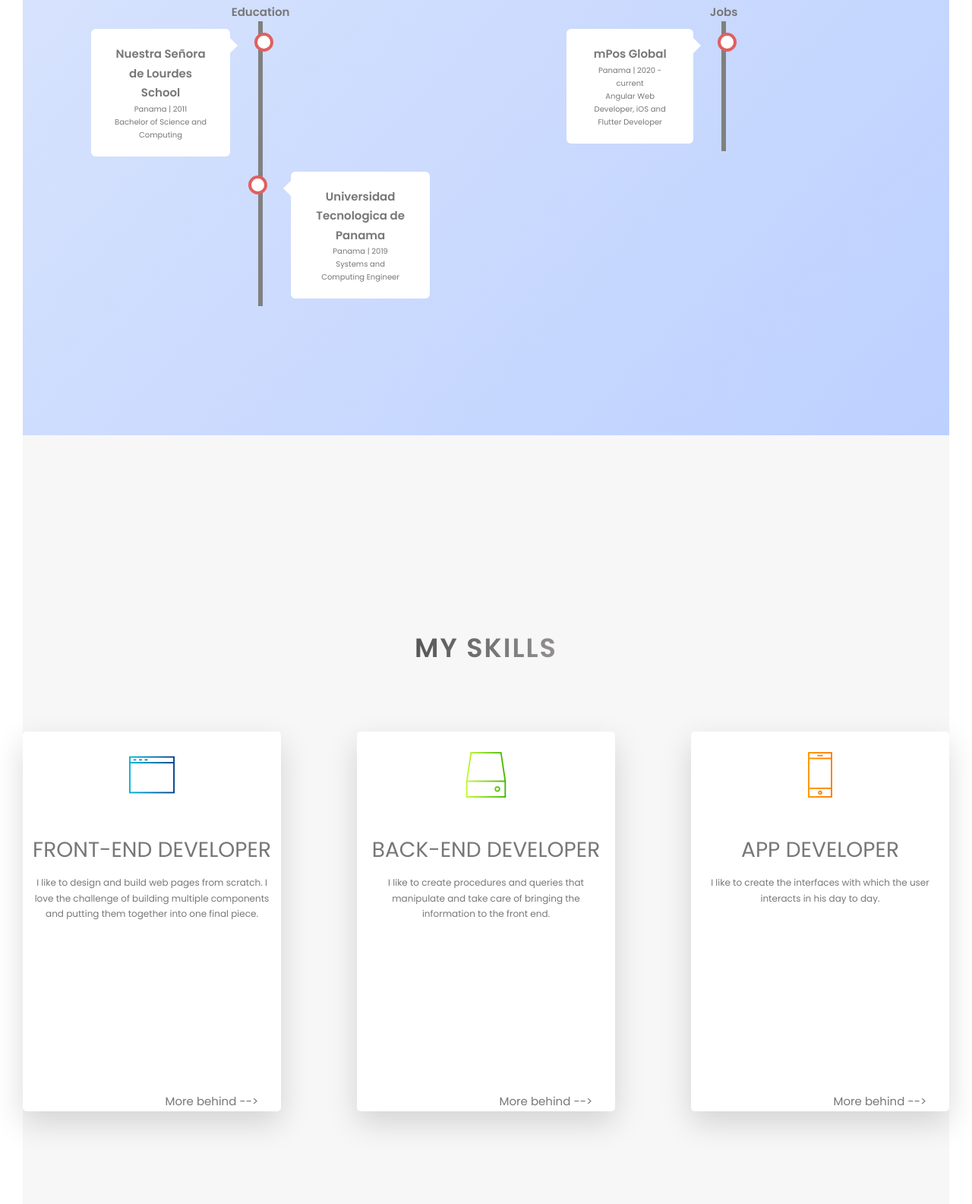
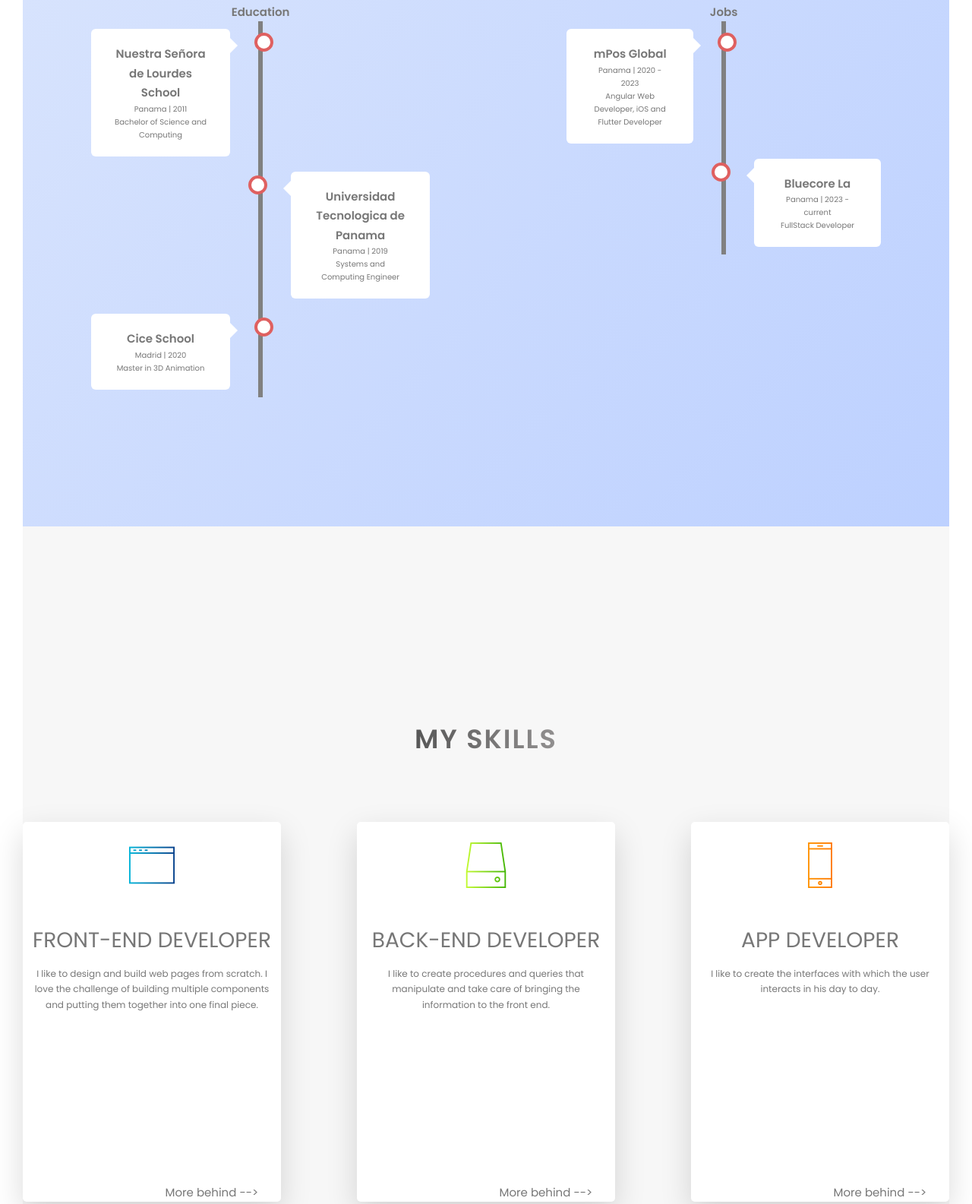
Before and after one commit to caelum050/portfolio.github.io, a website: page Websites/Portfolio-Website/index.html in a window 1280 px wide. Shown: the part 1468-3053 px from the top of the page at 76% size. Drawn offline with nearby package versions, Linux system fonts and the light colour scheme; a web font is replaced by a local one.

Commit message:
skills and education additional logs

```diff
--- a/Websites/Portfolio-Website/assets/js/main.js
+++ b/Websites/Portfolio-Website/assets/js/main.js
@@ -28,6 +28,9 @@ const timelineContainer2 = document.querySelector(
 const timelineContainer3 = document.querySelector(
   ".timeline-container-anim-03"
 );
+const timelineContainer4 = document.querySelector(
+  ".timeline-container-anim-04"
+);
 
 const skillsHeader = document.querySelector(".header-skills");
 const skillCard1 = document.querySelector(".card-anim-01");
@@ -47,6 +50,7 @@ aboutSubTitle.classList.remove("anim-header-fade-up");
 timelineContainer1.classList.remove("anim-header-fade-left");
 timelineContainer2.classList.add("anim-header-fade-right");
 timelineContainer3.classList.add("anim-header-fade-left");
+timelineContainer4.classList.add("anim-header-fade-right")
 skillsHeader.classList.remove("anim-header-fade-down");
 skillCard1.classList.remove("anim-header-fade-up");
 skillCard2.classList.remove("anim-header-fade-up");
@@ -102,11 +106,12 @@ const observer = new IntersectionObserver((entries) => {
       case "timeline-job":
         if (entry.isIntersecting) {
           timelineContainer3.classList.add("anim-header-fade-left");
-
+          timelineContainer4.classList.add("anim-header-fade-right")
           return;
         }
 
         timelineContainer3.classList.remove("anim-header-fade-left");
+        timelineContainer4.classList.remove("anim-header-fade-right");
 
         break;
 
--- a/Websites/Portfolio-Website/index.html
+++ b/Websites/Portfolio-Website/index.html
@@ -125,6 +125,16 @@
                   </div>
                 </div>
 
+                <div class="timeline-container-anim-03">
+                  <div class="container__timeline left">
+                    <div class="content">
+                      <h2>Cice School</h2>
+                      <p>Madrid | 2020</p>
+                      <p>Master in 3D Animation</p>
+                    </div>
+                  </div>
+                </div>
+
               </div>
             </div>
 
@@ -137,8 +147,18 @@
                   <div class="container__timeline left">
                     <div class="content">
                       <h2>mPos Global</h2>
-                      <p>Panama | 2020 - current</p>
+                      <p>Panama | 2020 - 2023</p>
                       <p>Angular Web Developer, iOS and Flutter Developer</p>
+                    </div>
+                  </div>
+                </div>
+
+                <div class="timeline-container-anim-04">
+                  <div class="container__timeline right">
+                    <div class="content">
+                      <h2>Bluecore La</h2>
+                      <p>Panama | 2023 - current</p>
+                      <p>FullStack Developer</p>
                     </div>
                   </div>
                 </div>
@@ -220,11 +240,12 @@
                     <div class="card__details">
                       <ul>
                         <li>Node (Restful API - MVC)</li>
-                        <li>Net Core (Restful API .NET 6)</li>
+                        <li>Net Core (Restful API .NET)</li>
+                        <li>Java - Quarkus</li>
+                        <li>Python Django</li>
                         <li>MySQL</li>
                         <li>SQL Server</li>
-                        <li>MongoDB</li>
-                        <li>Firebase</li>
+                        <li>AWS Dynamo - Aurora</li>
                       </ul>
                     </div>
                   </div>
@@ -252,7 +273,8 @@
                     <div class="card__details">
                       <ul>
                         <li>Flutter</li>
-                        <li>iOS</li>
+                        <li>Ionic</li>
+                        <li>iOS - SwiftUI</li>
                       </ul>
                     </div>
                   </div>
@@ -267,7 +289,7 @@
       <section class="section-projects">
         <div class="u-center-text u-margin-bottom-big">
           <div class="header-projects">
-            <h2 class="heading-secondary">My Projects</h2>
+            <h2 class="heading-secondary">Personal Projects</h2>
           </div>
         </div>
 
```
